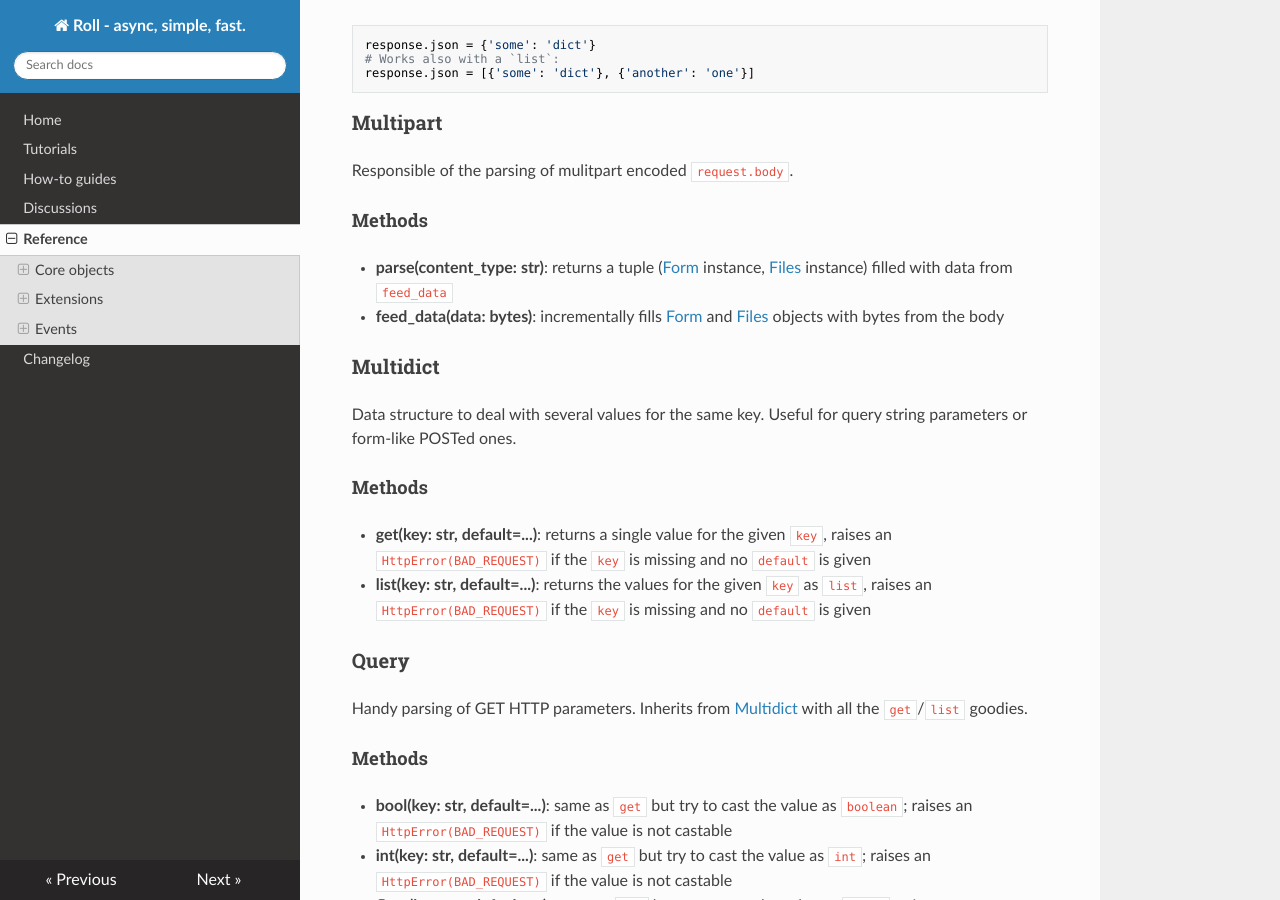
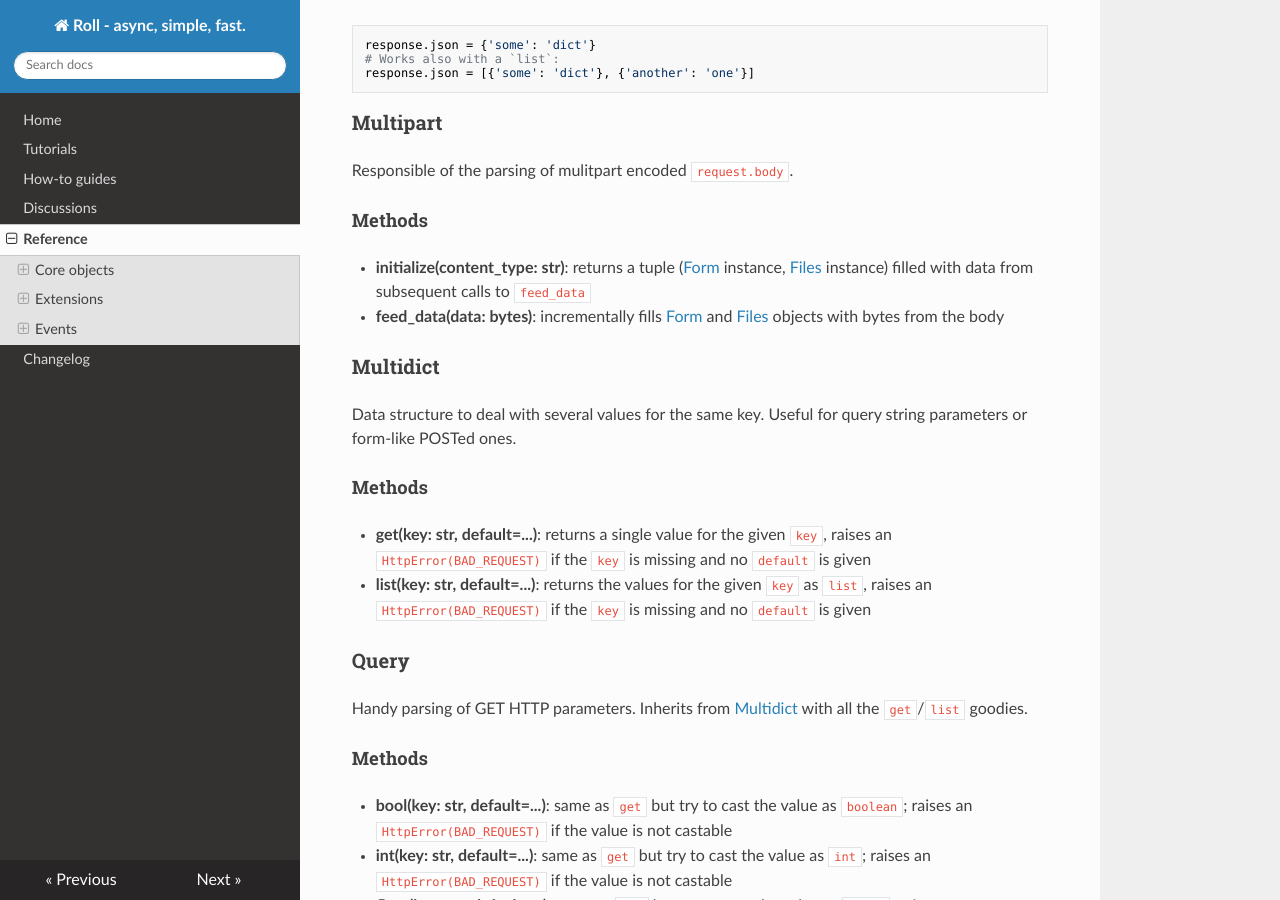
Before and after one commit to pyrates/roll, an MkDocs documentation site: the page built from docs/reference.md, in a window 1280 px wide and 900 px high, scrolled down 2033 px. Built offline with MkDocs 1.6.1, drawn with Linux system fonts in a browser that asks for light colours; nearby versions of some CDN libraries; old or Windows-style settings are respelled for this version of MkDocs.

Commit message:
Post-review, from parse to initialize on Multipart

```diff
--- a/docs/reference.md
+++ b/docs/reference.md
@@ -107,9 +107,9 @@
 
 #### Methods
 
-- **parse(content_type: str)**: returns a tuple
+- **initialize(content_type: str)**: returns a tuple
   ([Form](#form) instance, [Files](#files) instance) filled with data
-  from `feed_data`
+  from subsequent calls to `feed_data`
 - **feed_data(data: bytes)**: incrementally fills [Form](#form) and
   [Files](#files) objects with bytes from the body
 
--- a/roll/__init__.py
+++ b/roll/__init__.py
@@ -126,7 +126,7 @@ class Multipart:
     def __init__(self, app):
         self.app = app
 
-    def parse(self, content_type: str):
+    def initialize(self, content_type: str):
         self._parser = Parser(self, content_type.encode())
         self.form = self.app.Form()
         self.files = self.app.Files()
@@ -220,7 +220,7 @@ class Request(dict):
 
     def _parse_multipart(self):
         parser = Multipart(self.app)
-        self._form, self._files = parser.parse(self.content_type)
+        self._form, self._files = parser.initialize(self.content_type)
         parser.feed_data(self.body)
 
     def _parse_urlencoded(self):
```
